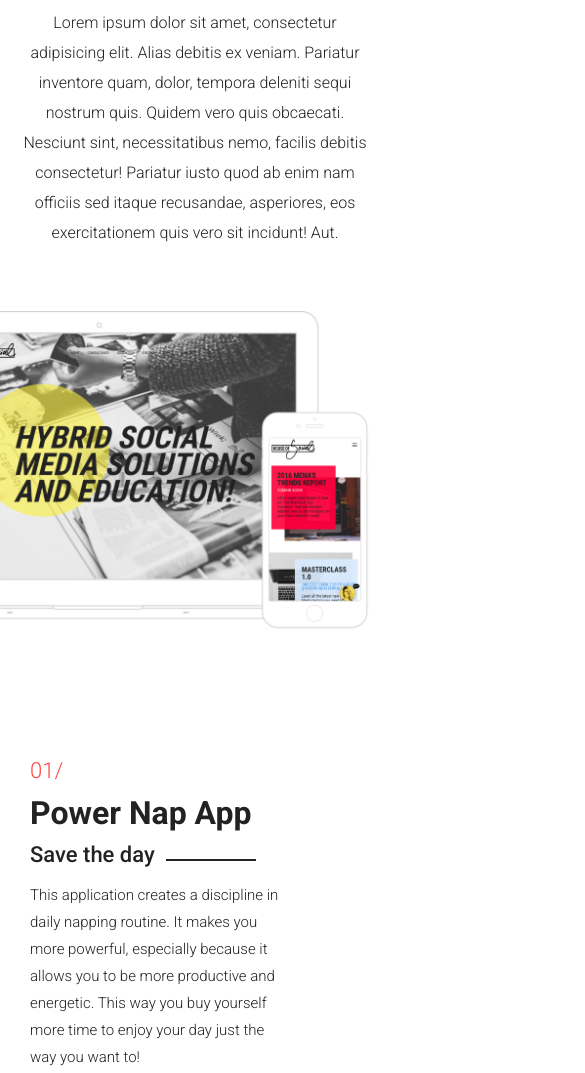
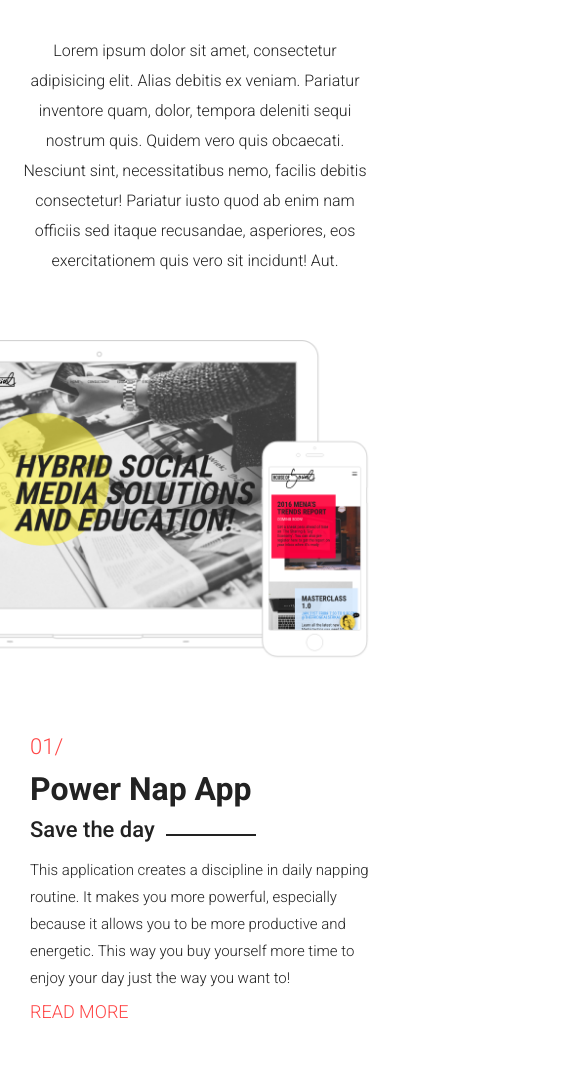
Before and after one commit to after-code/after-sajt, a website: page app/index.html in a window 390 px wide. Shown: the part 716-1789 px from the top of the page, 585 px wide, since content can reach past the window. Drawn offline with nearby package versions, Linux system fonts and the light colour scheme.

Commit message:
mobile and polish

```diff
--- a/app/sass/base/_reset.scss
+++ b/app/sass/base/_reset.scss
@@ -25,6 +25,10 @@ footer, header, hgroup, menu, nav, section {
 }
 body {
 	line-height: 1;
+	overflow-x: hidden;
+}
+html {
+	overflow-x: hidden;
 }
 ol, ul {
 	list-style: none;
--- a/app/sass/blocks/_b-landing.scss
+++ b/app/sass/blocks/_b-landing.scss
@@ -4,6 +4,9 @@
   padding-top: 14%;
   @extend .clearfix;
   margin-bottom: 29%;
+  @include breakpoint(mobile){
+    margin-bottom: 37%;
+  }
 }
 .b-landing__left, .b-landing__right {
   width: 52%;
--- a/app/sass/blocks/_b-section-info.scss
+++ b/app/sass/blocks/_b-section-info.scss
@@ -13,6 +13,10 @@
     content: '';
     left: 50%;
     top: -35%;
+    @include breakpoint(mobile){
+      display: none;
+      // return to this and fix the line
+    }
   }
   h2 {
     font-size: 70px;
--- a/app/sass/layout/_header.scss
+++ b/app/sass/layout/_header.scss
@@ -79,11 +79,14 @@
   float: left;
   margin-top: -27px;
   margin-left: -9px;
+
   -webkit-transition: opacity 400ms;
   -o-transition: opacity 400ms;
   transition: opacity 400ms;
   @include breakpoint(mobile){
     width: 104px;
+    top:8px;
+    position: relative;
   }
   @include breakpoint(large){
     width:122px;
--- a/app/sass/layout/_l-division.scss
+++ b/app/sass/layout/_l-division.scss
@@ -50,7 +50,7 @@
 // }
 .l-division__first {
   @include breakpoint(mobile) {
-    margin-bottom: 15%;
+    margin-bottom: 0%;
   }
   &.img-small {
     img {
@@ -89,7 +89,7 @@
     @include breakpoint(mobile) {
       margin-left: 3%;
       margin-top: 20%;
-      width: 74%;
+      width: 97%;
       float: left;
     }
   }
@@ -132,10 +132,13 @@
     @include breakpoint(mobile) {
       margin-left: 3%;
       margin-top: 20%;
-      width: 74%;
+      width: 97%;
     }
   }
   .b-text-block--no-top {
     margin-top:0;
+    @include breakpoint(mobile){
+      margin-top:20%;
+    }
   }
 }
--- a/app/sass/pages/_homepage.scss
+++ b/app/sass/pages/_homepage.scss
@@ -4,7 +4,7 @@ body {
   font-weight: 300;
   position: relative;
   @include breakpoint(mobile){
-    overflow-x: scroll;
+    overflow-x: hidden;
   }
 }
 ::-webkit-scrollbar {
```
Also changed, not shown: app/assets/css/main.css, app/assets/js/main.min.js.
